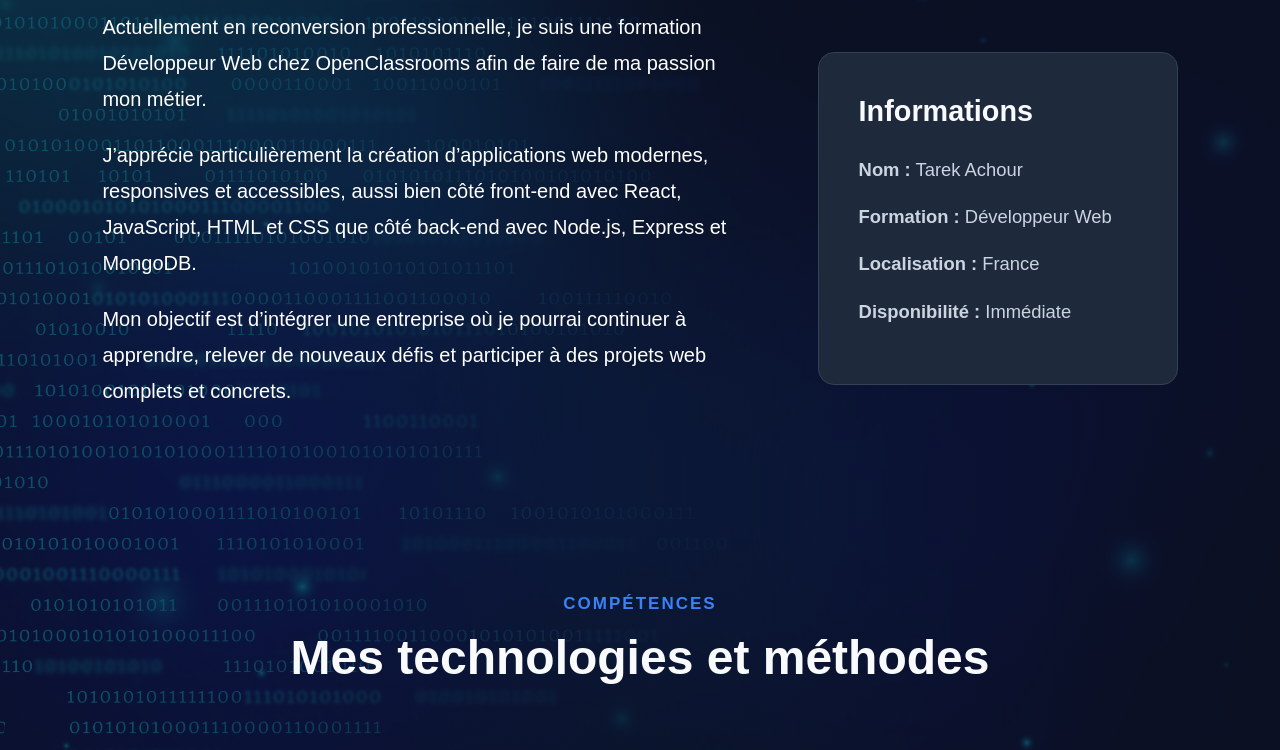
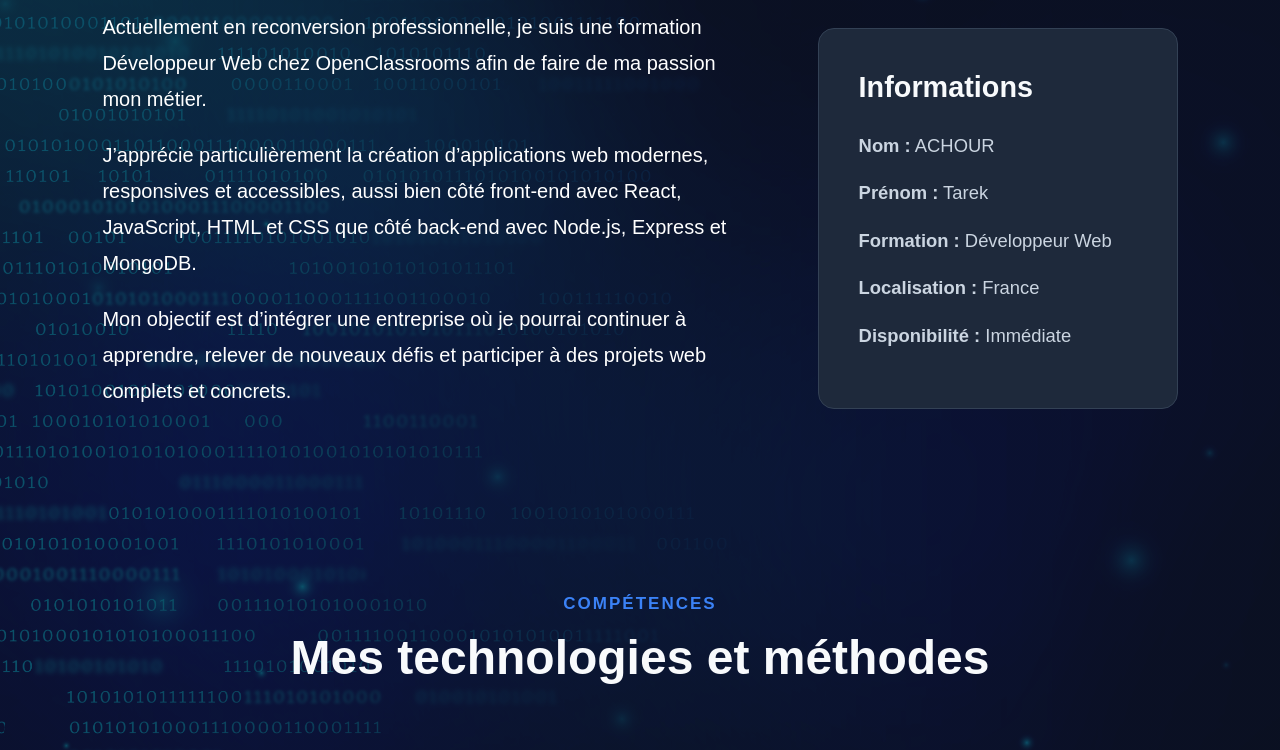
Before and after one commit to Tachour/Projet-12-OpenClassrooms-Portfolio, a React (Vite) app: page / in a window 1280 px wide. Shown: the part 920-1670 px from the top of the page. Built offline with nearby package versions, Linux system fonts and the light colour scheme.

Commit message:
Mise à jour des informations de contact et des informations personnelles

```diff
--- a/src/components/About/About.jsx
+++ b/src/components/About/About.jsx
@@ -35,7 +35,8 @@ function About() {
           <h3>Informations</h3>
 
           <ul>
-            <li><strong>Nom :</strong> Tarek Achour</li>
+            <li><strong>Nom :</strong> ACHOUR</li>
+            <li><strong>Prénom :</strong> Tarek </li>
             <li><strong>Formation :</strong> Développeur Web</li>
             <li><strong>Localisation :</strong> France</li>
             <li><strong>Disponibilité :</strong> Immédiate</li>
--- a/src/components/Contact/Contact.jsx
+++ b/src/components/Contact/Contact.jsx
@@ -8,6 +8,7 @@ import {
   FaGithub,
   FaLinkedin,
   FaLocationDot,
+  FaPhone,
 } from "react-icons/fa6";
 
 function Contact() {
@@ -36,6 +37,15 @@ function Contact() {
             >
               <FaEnvelope aria-hidden="true" focusable="false" />
               <span>tarek-achour@outlook.fr</span>
+            </a>
+
+            <a
+              className="contact__detail"
+              href="tel:+33612345678"
+              aria-label="Appeler le 07 82 08 04 27"
+            >
+              <FaPhone aria-hidden="true" focusable="false" />
+              <span>07 82 08 04 27</span>
             </a>
 
             <div className="contact__detail">
```
